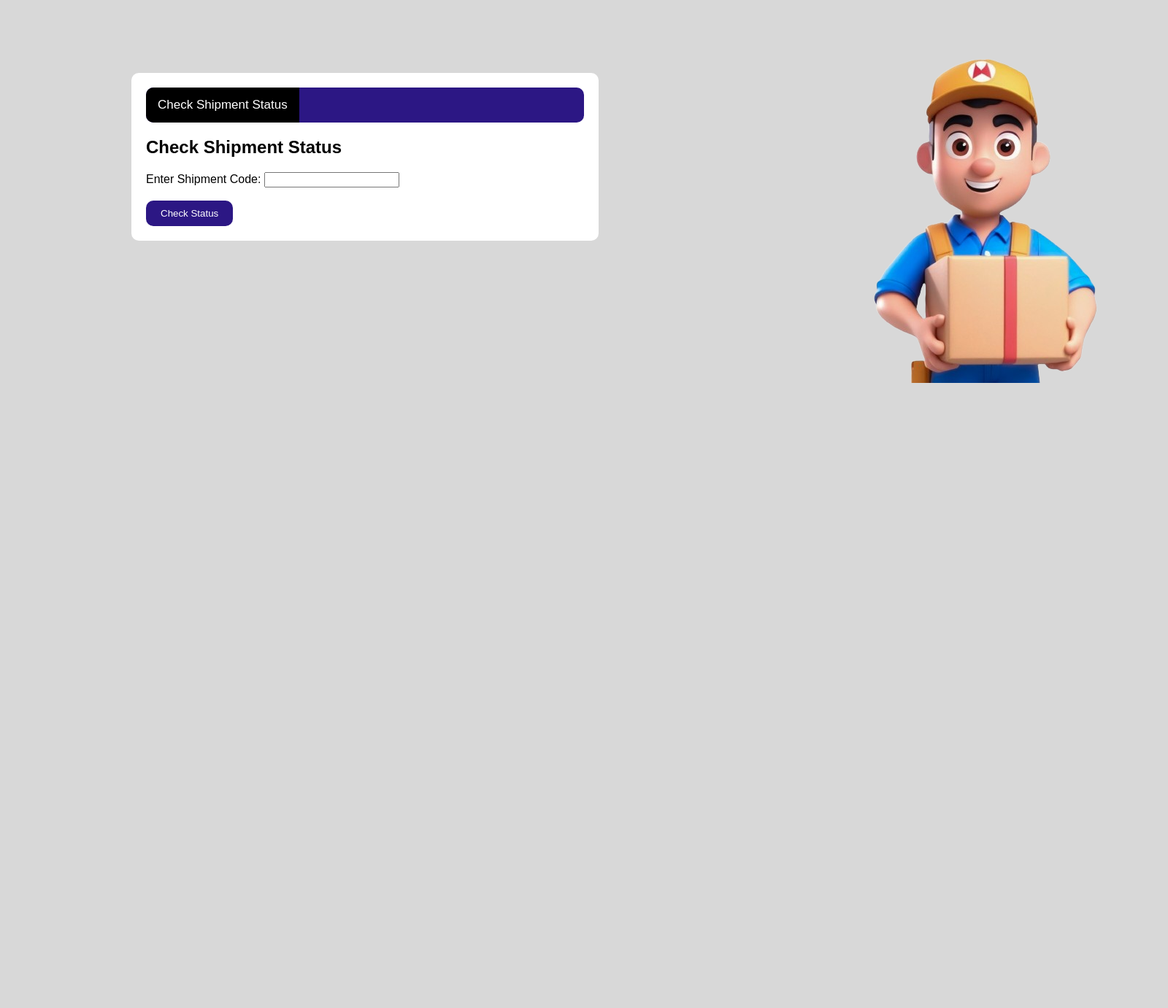
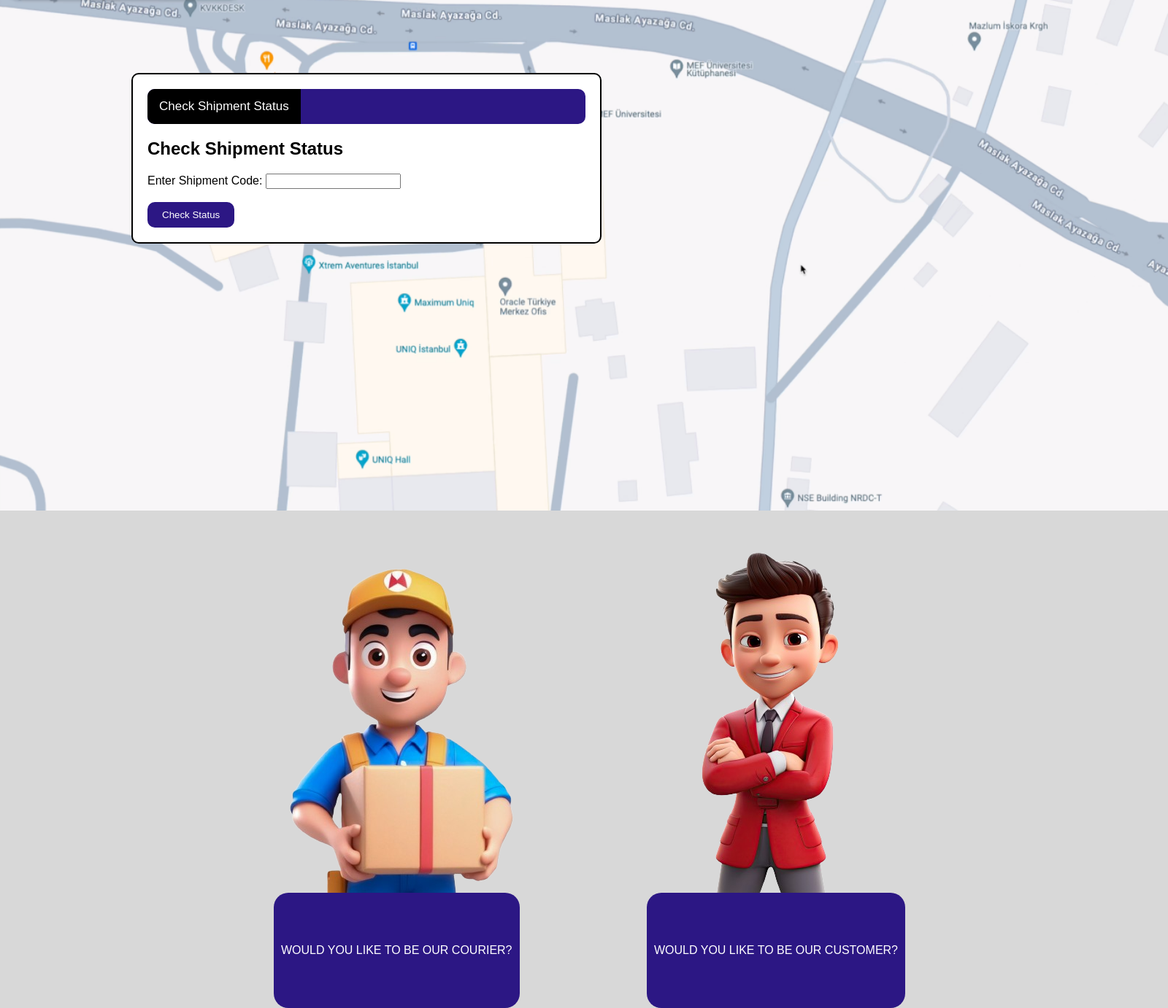
Before and after one commit to ataascioglu/KURYAPP, a Flask app: page / in a window 1600 px wide. Shown: the part 96-1478 px from the top of the page at 73% size. Before the commit the page ends 621 px from the top, so only its background shows below. Run offline with Flask 3, Linux system fonts and the light colour scheme.

Commit message:
Revamped page layout

```diff
--- a/static/style-customer_home.css
+++ b/static/style-customer_home.css
@@ -4,6 +4,7 @@
     left: 150px;
     background-color: white;
     border-radius: 10px;
+    border: 2px solid black;
     padding: 20px;
     margin-top: 20px;
     font-family: Arial, Helvetica, sans-serif;
--- a/static/styles.css
+++ b/static/styles.css
@@ -83,6 +83,50 @@ li{
 
 .main-page-photo{
     position: absolute;
-    transform: translate(220%, 5%);
+    top: 820px;
+    left: 300px;
+}
 
+.be-a-courier-btn{
+    position: absolute;
+    font-family: Arial, Helvetica, sans-serif;
+    border-radius: 20px;
+    top: 1320px;
+    left: 375px;
+    background-color: rgb(44, 23, 132);
+    color: white;
+    padding: 70px 10px;
+    cursor: pointer;
 }
+
+.be-a-courier-btn:hover{
+    background-color: rgb(23, 8, 92);
+}
+
+
+.mainpage-customer{
+    position: absolute;
+    top: 830px;
+    right: 300px;
+}
+
+.be-a-customer-btn{
+    position: absolute;
+    font-family: Arial, Helvetica, sans-serif;
+    border-radius: 20px;
+    top: 1320px;
+    right: 360px;
+    background-color: rgb(44, 23, 132);
+    color: white;
+    padding: 70px 10px;
+    cursor: pointer;
+}
+
+.be-a-customer-btn:hover {
+    background-color: rgb(23, 8, 92);
+}
+
+.mainpage-bg{
+    width: 100%;
+    height: 700px;
+}
--- a/templates/about.html
+++ b/templates/about.html
@@ -31,8 +31,9 @@
     <h1 class="about-us">About Us</h1>
     <section class="about-section">
         <div class="about-info">
-            <p> deneme deneme deneme deneme deneme deneme deneme deneme deneme deneme
+            <p> deneme deneme deneme deneme deneme deneme deneme deneme deneme deneme</p>
     </section>
+    <img src="/static/about-photo.png" alt="About Us" class="about-img">
 
 
 </body>
--- a/templates/index.html
+++ b/templates/index.html
@@ -43,7 +43,6 @@
             <div class="tabs">
                 <button class="tab-button active" onclick="openTab(event, 'CheckStatus')">Check Shipment Status</button>
             </div>
-
             <div id="CheckStatus" class="tab-content">
                 <h2>Check Shipment Status</h2>
                 <form action="/check-shipment-status" method="post">
@@ -66,7 +65,11 @@
         </div>
         {% endblock %}
     </div>
+    <img class="mainpage-bg" src="/static/mainpage-bg.png" alt="mainpage-bg">
     <img class="main-page-photo" src="/static/kuryapp-mainpage.png" alt="main-page-photo">
+    <a class="be-a-courier-btn" href='/register'>WOULD YOU LIKE TO BE OUR COURIER?</a>
+    <img class="mainpage-customer" src="/static/mainpage-customer.png" alt="mainpage-customer">
+    <a class="be-a-customer-btn" href='/register'>WOULD YOU LIKE TO BE OUR CUSTOMER?</a>
     <script src="/static/hideFlash.js"></script>
     <script>
         function openTab(evt, tabName) {
```
Also changed, not shown: static/style-about.css (+10 -2 lines), templates/contact.html (+4 -4 lines), static/about-photo.png (added), static/ata-memoji.png (renamed from static/atamemoji.png), static/efe-memoji.png (added), static/mainpage-bg.png (added), static/mainpage-customer.png (added).
